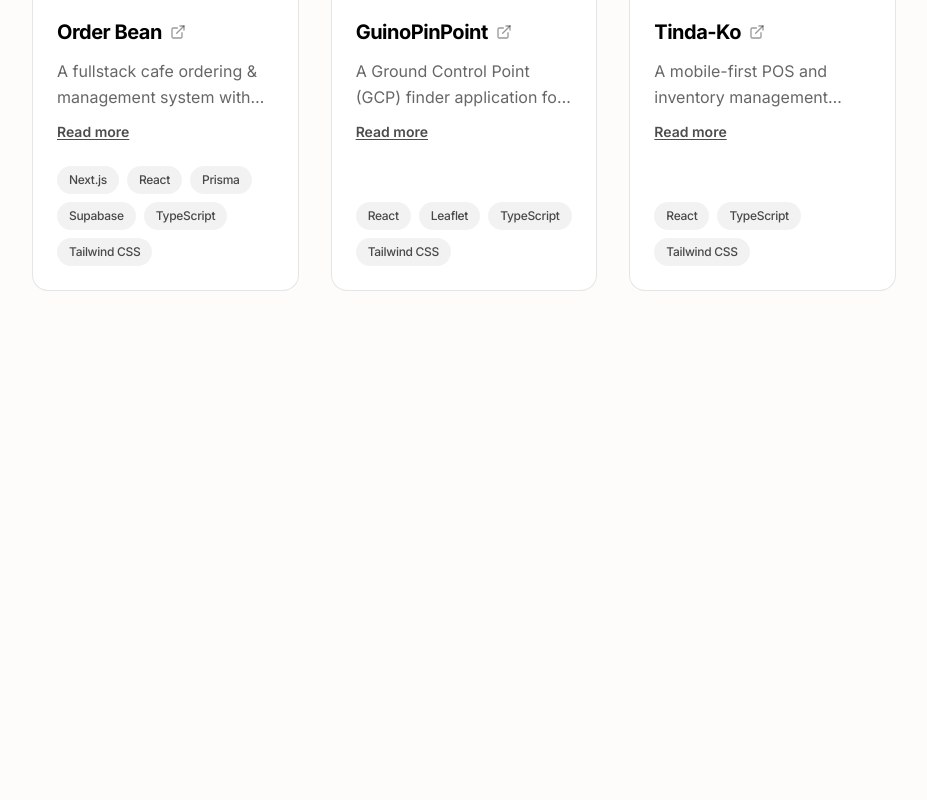
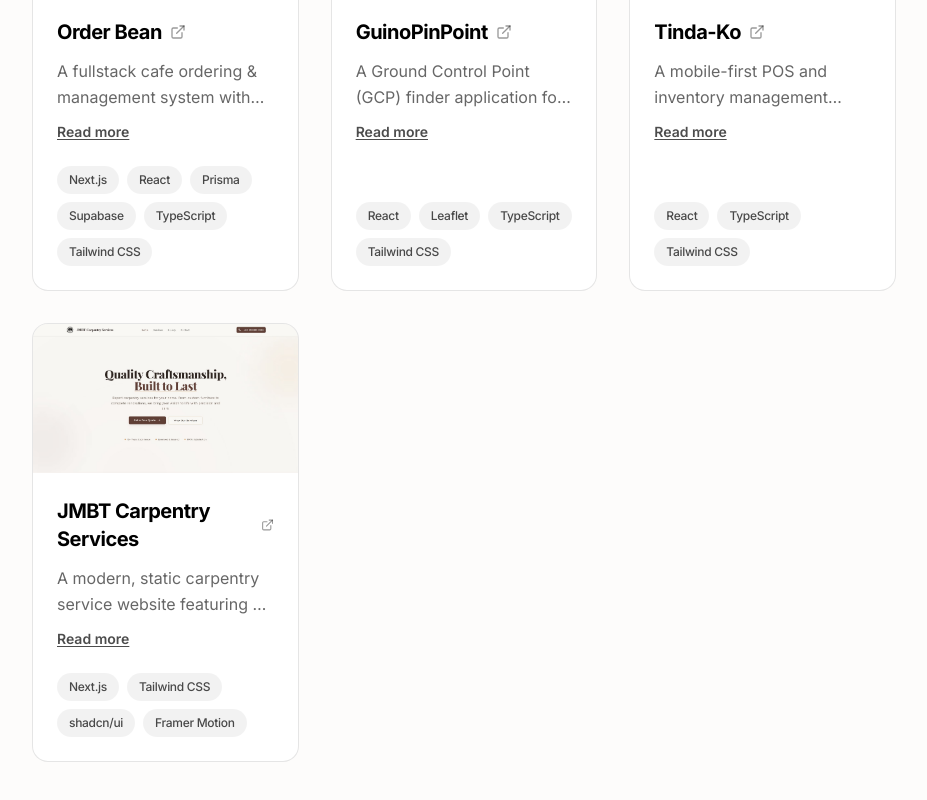
Before and after one commit to socratat-b/My-Portfolio, a React (Vite) app: page / in a window 1280 px wide. Shown: the part 1013-1813 px from the top of the page, without its empty margins (304-1231 px from the left). Before the commit the page ends 1480 px from the top, so only its background shows below. Built offline with nearby package versions, Linux system fonts and the light colour scheme.

Commit message:
added jmbt project

```diff
--- a/src/pages/HomePage.tsx
+++ b/src/pages/HomePage.tsx
@@ -26,6 +26,14 @@ export default function HomePage() {
       tags: ["React", "TypeScript", "Tailwind CSS"],
       link: "https://tinda-ko-one.vercel.app/",
       image: "/tindako-preview.jpeg"
+    },
+    {
+      id: 4,
+      title: "JMBT Carpentry Services",
+      description: "A modern, static carpentry service website featuring a distinctive \"Refined Workshop\" aesthetic with smooth animations and polished UI components.",
+      tags: ["Next.js", "Tailwind CSS", "shadcn/ui", "Framer Motion"],
+      link: "https://jmbt-carpentry-services.vercel.app/",
+      image: "/jmbt-preview.jpeg"
     }
   ];
 
```
Also changed, not shown: public/jmbt-preview.jpeg (added).
